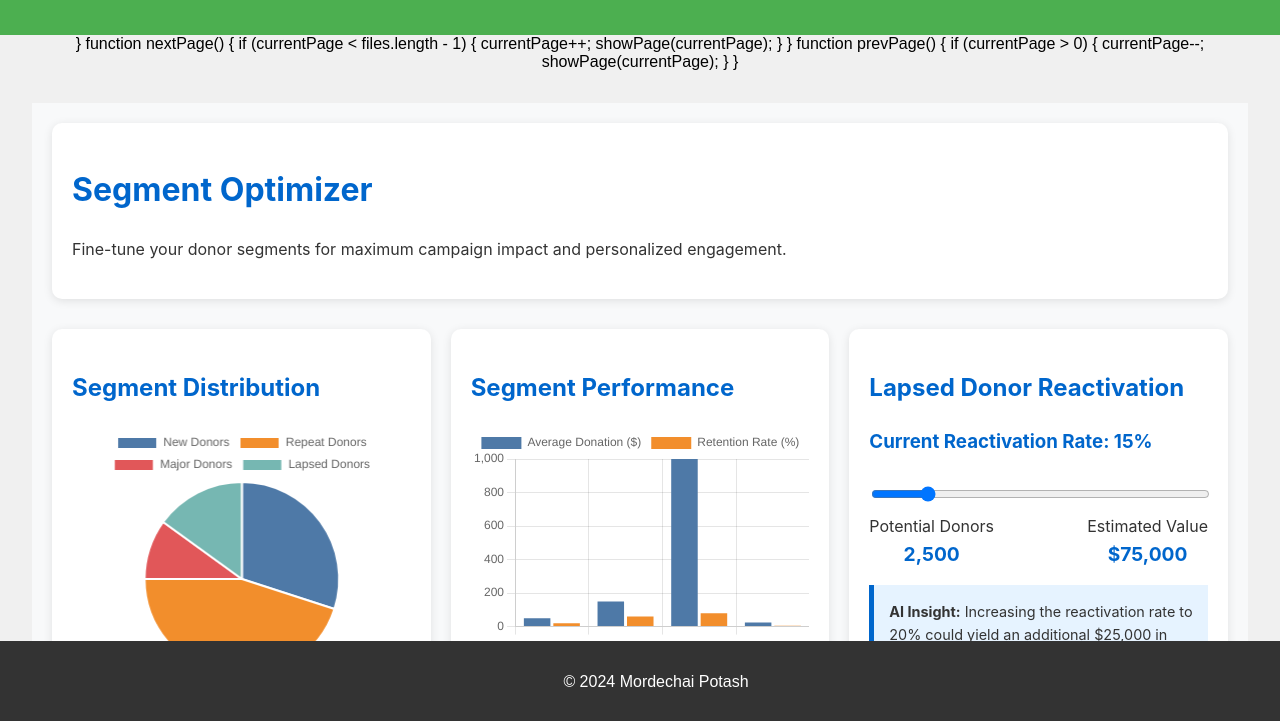
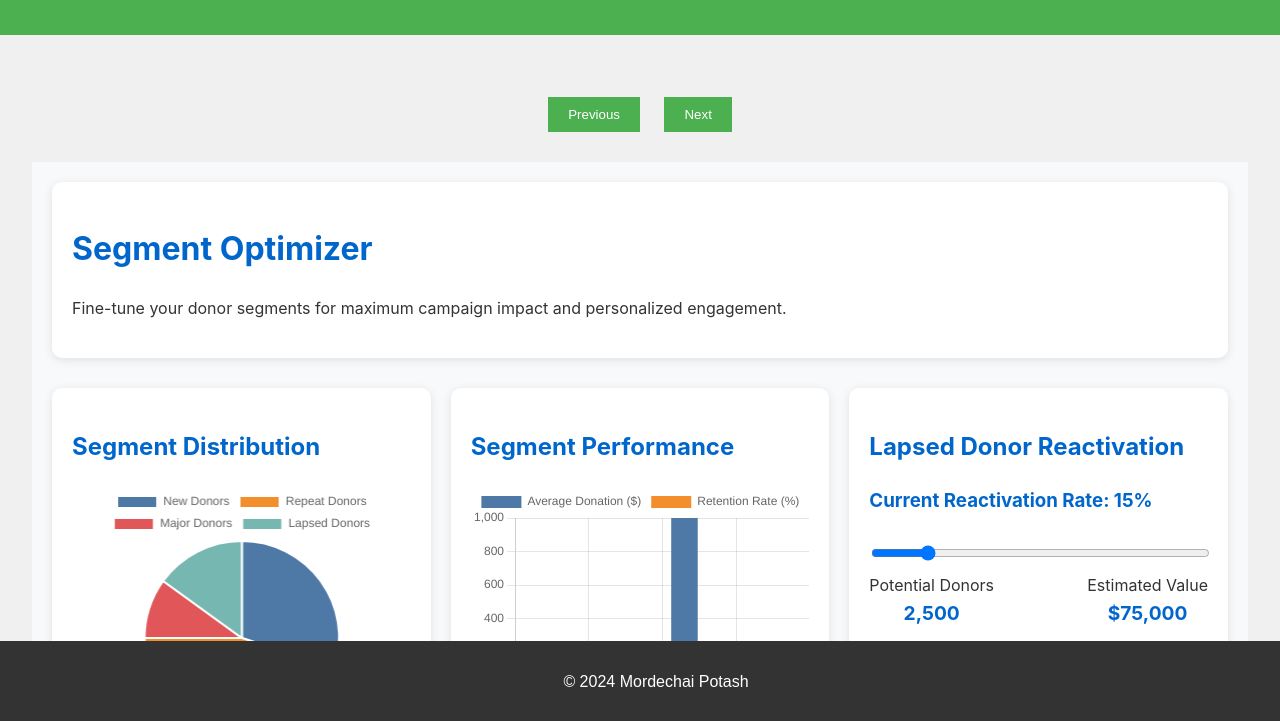
Before and after one commit to mordechaipotash/html, a plain HTML site: page index.html in a window 1280 px wide. Shown: the part 77-798 px from the top of the page. Drawn offline with nearby package versions, Linux system fonts and the light colour scheme.

Commit message:
Update index.html

```diff
--- a/index.html
+++ b/index.html
@@ -32,11 +32,11 @@
         }
         iframe {
             width: 100%;
-            height: 90vh;
+            height: 80vh;
             border: none;
         }
         .navigation {
-            margin-top: 20px;
+            margin: 20px 0;
         }
         button {
             padding: 10px 20px;
@@ -55,30 +55,14 @@
     <header>
         <h1>View HTML Files</h1>
     </header>
-     }
-
-        function nextPage() {
-            if (currentPage < files.length - 1) {
-                currentPage++;
-                showPage(currentPage);
-            }
-        }
-
-        function prevPage() {
-            if (currentPage > 0) {
-                currentPage--;
-                showPage(currentPage);
-            }
-        }
     <main>
-        <iframe id="viewer" src=""></iframe>
-
         <div class="navigation">
             <button id="prevBtn" onclick="prevPage()">Previous</button>
             <button id="nextBtn" onclick="nextPage()">Next</button>
         </div>
+
+        <iframe id="viewer" src=""></iframe>
     </main>
-
     <footer>
         <p>© 2024 Mordechai Potash</p>
     </footer>
```
